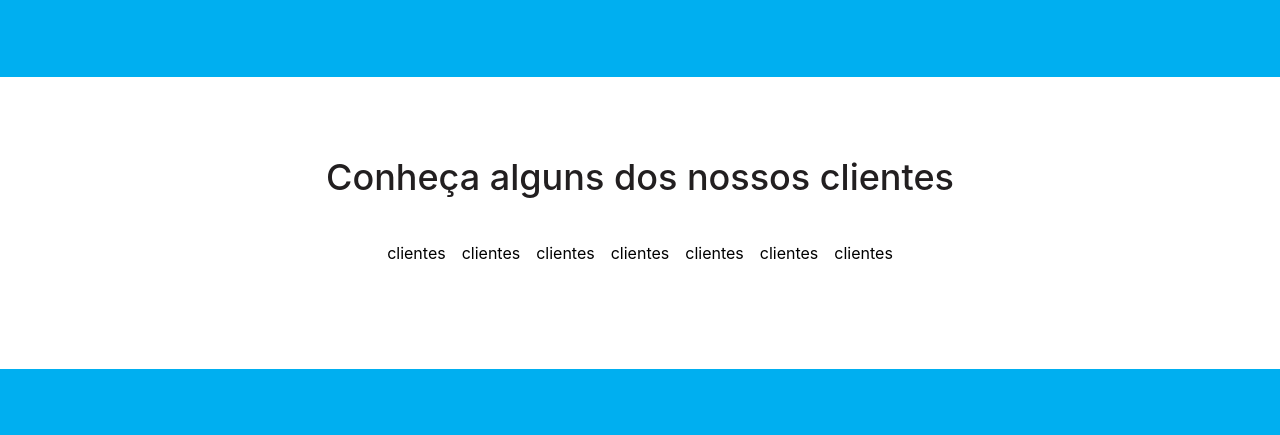
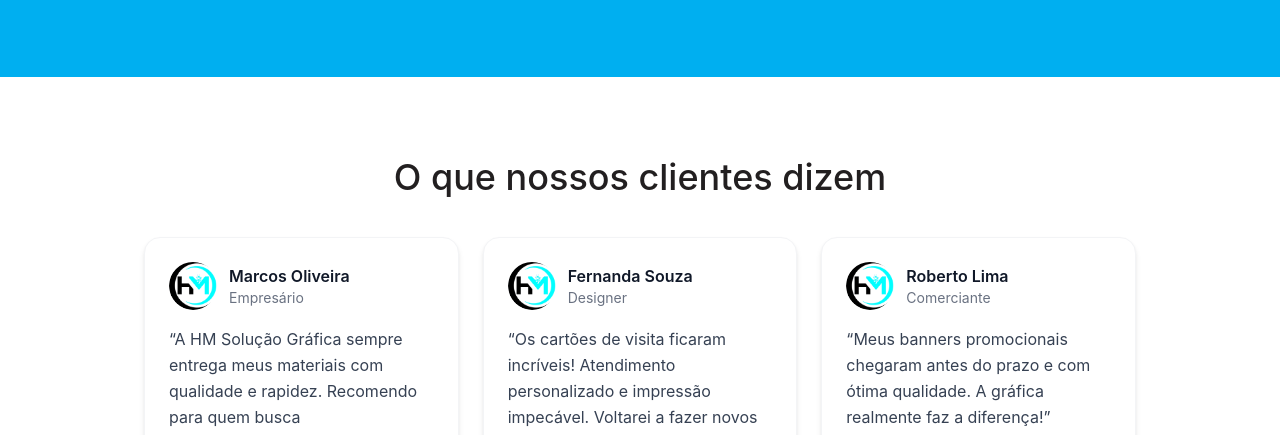
Before and after one commit to vinicius-dsr/hmgraficavisual, an Astro site: page / in a window 1280 px wide. Shown: the part 3828-4263 px from the top of the page. Built offline with nearby package versions, Linux system fonts and the light colour scheme; Astro itself is replaced by a stand-in of ours.

Commit message:
feat: add whatsapp and instagram link and feedback area

```diff
--- a/src/components/Footer.astro
+++ b/src/components/Footer.astro
@@ -14,13 +14,13 @@ import Whatsapp from "./icons/Whatsapp.astro";
     <div class="h-0.5 md:w-4xl w-[50vw] bg-black mt-4"></div>
     <div class="flex gap-4 mb-10">
       <a
-        href=""
+        href="https://www.instagram.com/hmgraficavisual/"
         target="_blank"
         class="p-3 bg-black hover:bg-secondary transition-colors rounded-full"
         ><Instagram width="24" height="24" fill="#fff" /></a
       >
       <a
-        href=""
+        href="https://wa.me/559191705333"
         target="_blank"
         class="p-3 bg-black hover:bg-secondary transition-colors rounded-full"
         ><Whatsapp width="24" height="24" fill="#fff" /></a
--- a/src/components/Header.astro
+++ b/src/components/Header.astro
@@ -8,7 +8,7 @@ import Whatsapp from "@/components/icons/Whatsapp.astro";
   >
     <a href="/"><img src="/logo.png" class="w-auto md:h-16 h-12" /></a>
     <a
-      href="/about"
+      href="https://wa.me/559191705333"
       class="font-bold md:text-base text-sm flex items-center uppercase gap-2 hover:transform hover:scale-105 transition-all"
     >
       <span class="md:block hidden">Solicitar Orçamento</span>
--- a/src/components/sections/Clients.astro
+++ b/src/components/sections/Clients.astro
@@ -1,20 +1,53 @@
+---
+const feedbacks = [
+  {
+    name: "Marcos Oliveira",
+    role: "Empresário",
+    text: "A HM Solução Gráfica sempre entrega meus materiais com qualidade e rapidez. Recomendo para quem busca profissionalismo!",
+    image: "/icon.png",
+  },
+  {
+    name: "Fernanda Souza",
+    role: "Designer",
+    text: "Os cartões de visita ficaram incríveis! Atendimento personalizado e impressão impecável. Voltarei a fazer novos pedidos.",
+    image: "/icon.png",
+  },
+  {
+    name: "Roberto Lima",
+    role: "Comerciante",
+    text: "Meus banners promocionais chegaram antes do prazo e com ótima qualidade. A gráfica realmente faz a diferença!",
+    image: "/icon.png",
+  },
+];
 ---
 
----
+<section class="w-full flex items-center py-20 bg-white">
+  <div
+    class="max-w-5xl mx-auto flex flex-col gap-10 text-center items-center px-4"
+  >
+    <h1 class="text-black font-medium semibold text-3xl md:text-4xl">
+      O que nossos clientes dizem
+    </h1>
 
-<section class="w-full flex items-center py-20">
-  <div class="max-w-5xl mx-auto flex flex-col gap-5 text-center items-center">
-    <h1 class="text-black font-medium text-3xl md:text-4xl">
-      Conheça alguns dos nossos clientes
-    </h1>
-    <div class="flex flex-col md:flex-row gap-4 items-center py-6">
-      <h2>clientes</h2>
-      <h2>clientes</h2>
-      <h2>clientes</h2>
-      <h2>clientes</h2>
-      <h2>clientes</h2>
-      <h2>clientes</h2>
-      <h2>clientes</h2>
+    <div class="grid gap-6 md:grid-cols-3">
+      {
+        feedbacks.map(({ name, role, text, image }) => (
+          <div class="bg-white shadow-md rounded-2xl p-6 text-left border border-gray-100 hover:shadow-lg transition">
+            <div class="flex items-center gap-3 mb-4">
+              <img
+                src={image}
+                alt={name}
+                class="w-12 h-12 rounded-full object-cover"
+              />
+              <div>
+                <h3 class="font-semibold text-gray-900">{name}</h3>
+                <p class="text-sm text-gray-500">{role}</p>
+              </div>
+            </div>
+            <p class="text-gray-700 leading-relaxed">“{text}”</p>
+          </div>
+        ))
+      }
     </div>
   </div>
 </section>
--- a/src/components/sections/Contact.astro
+++ b/src/components/sections/Contact.astro
@@ -10,7 +10,7 @@
       possível.
     </p>
     <a
-      href=""
+      href="https://wa.me/559191705333"
       class="px-8 py-4 text-sm hover:bg-secondary transition-colors uppercase bg-black rounded-full text-white font-medium flex items-center justify-center"
       >Solicitar Orçamento</a
     >
--- a/src/components/sections/Hero.astro
+++ b/src/components/sections/Hero.astro
@@ -27,7 +27,7 @@
           com nossa experiência para dar vida às suas ideias.
         </p>
         <a
-          href=""
+          href="https://wa.me/559191705333"
           class="px-10 py-3 uppercase text-sm w-full md:max-w-fit hover:bg-secondary transition-colors bg-black rounded-full text-white font-medium flex items-center justify-center"
           >Solicitar Orçamento</a
         >
```
